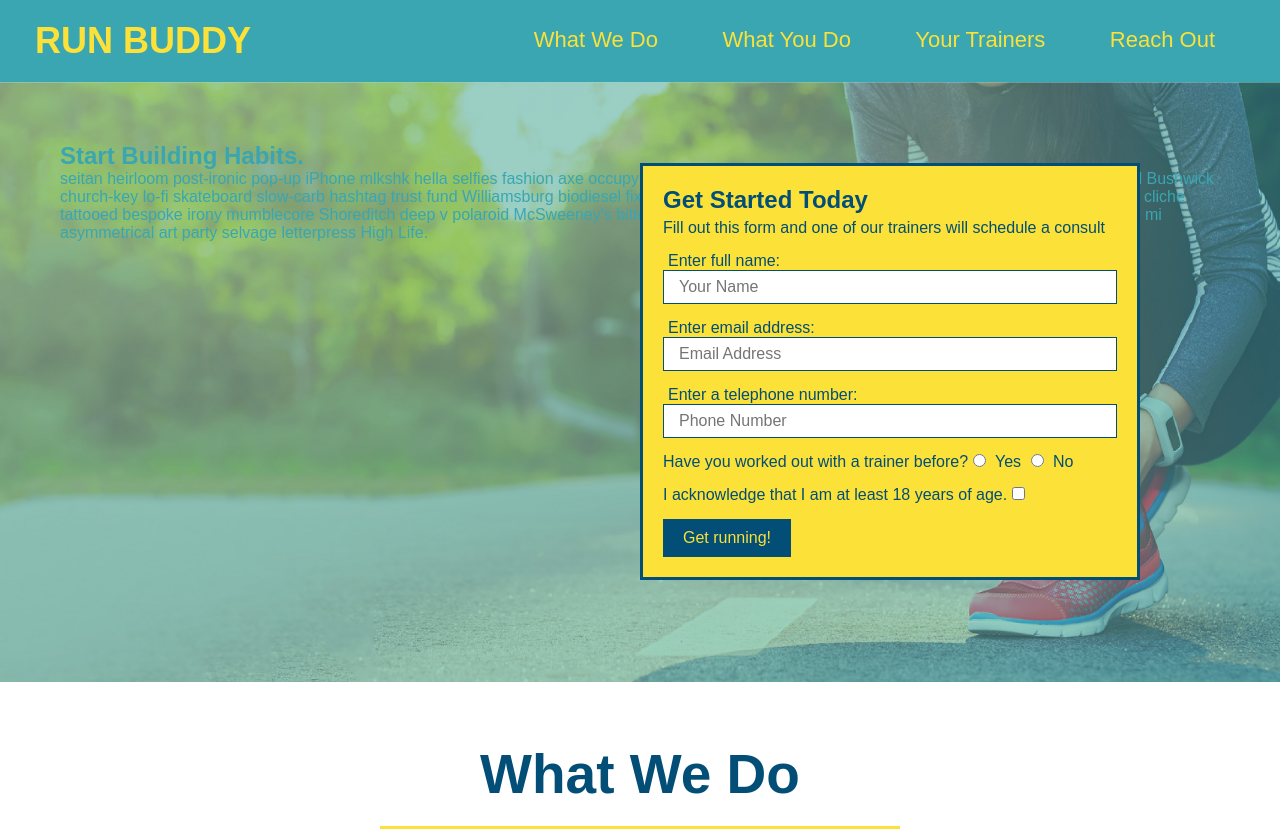
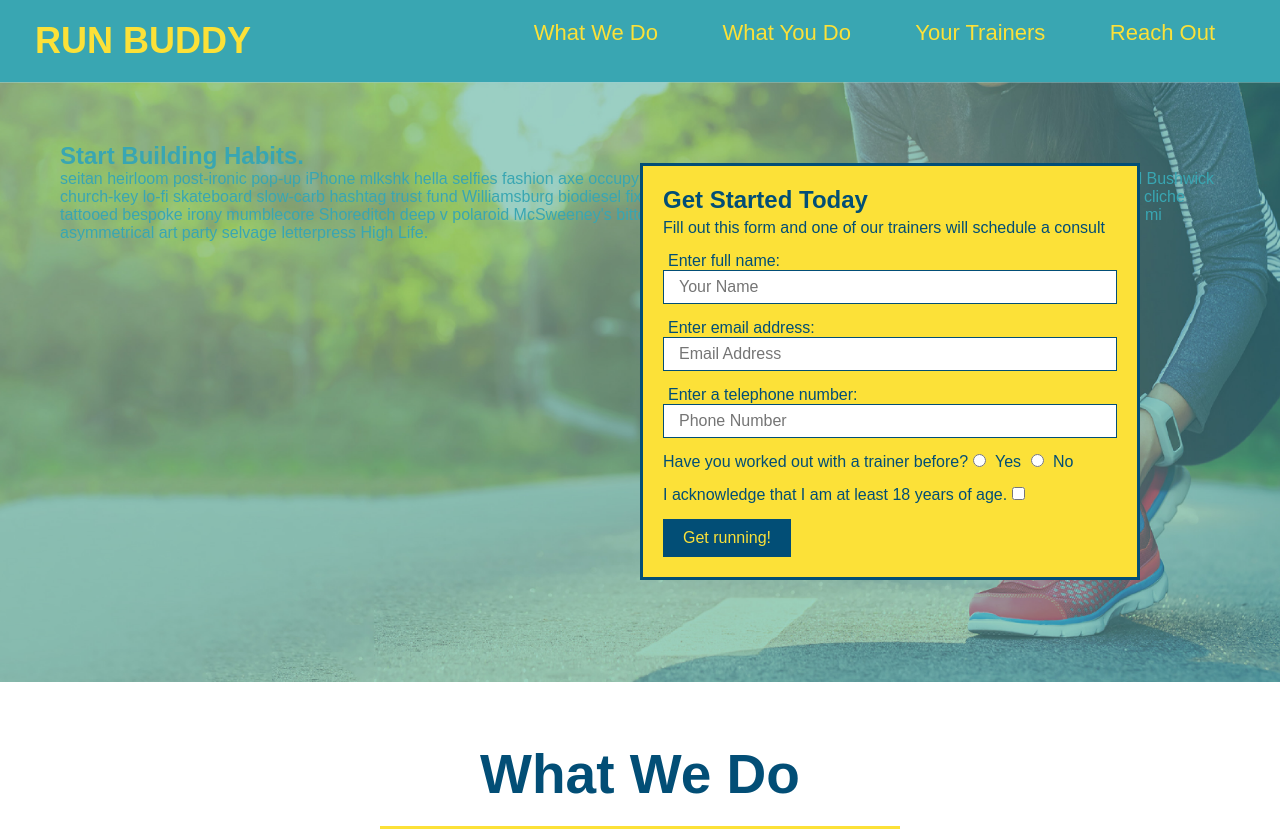
Before and after one commit to ahuber25/run-buddy, a plain HTML site: page index.html in a window 1280 px wide. Shown: the top 832 px of the page. Drawn offline with Linux system fonts and the light colour scheme.

Commit message:
flexbox styling added

```diff
--- a/assets/style/style.css
+++ b/assets/style/style.css
@@ -22,6 +22,9 @@ body {
 header {
     padding: 20px 35px;
     background-color: #39a6b2;
+    display: flex;
+    justify-content: space-between;
+    flex-wrap: wrap;
 }
 
 header h1 {
@@ -29,7 +32,6 @@ header h1 {
     font-size: 36px;
     color: #fce138;
     margin: 0;
-    display: inline;
 }
 
 header a {
@@ -39,7 +41,6 @@ header a {
 
 header nav {
     float: right;
-    margin: 7px 0;
 }
 
 header nav ul li {
```
